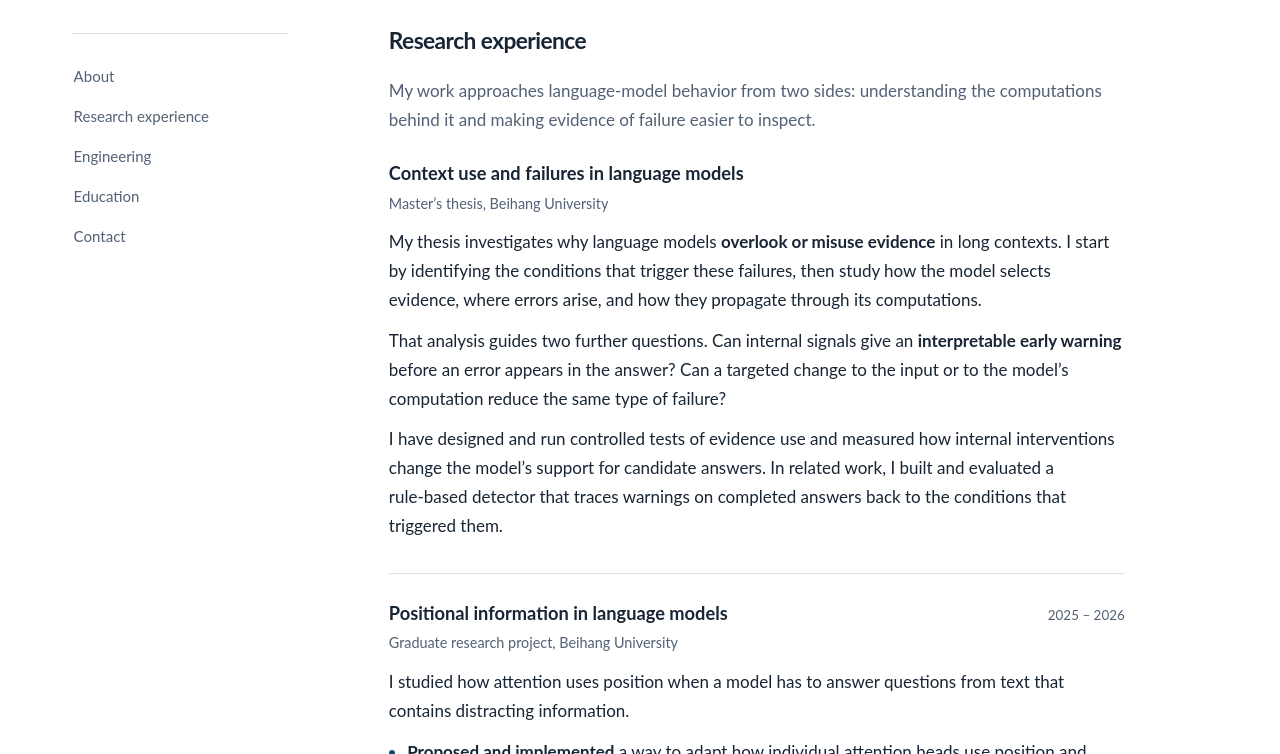
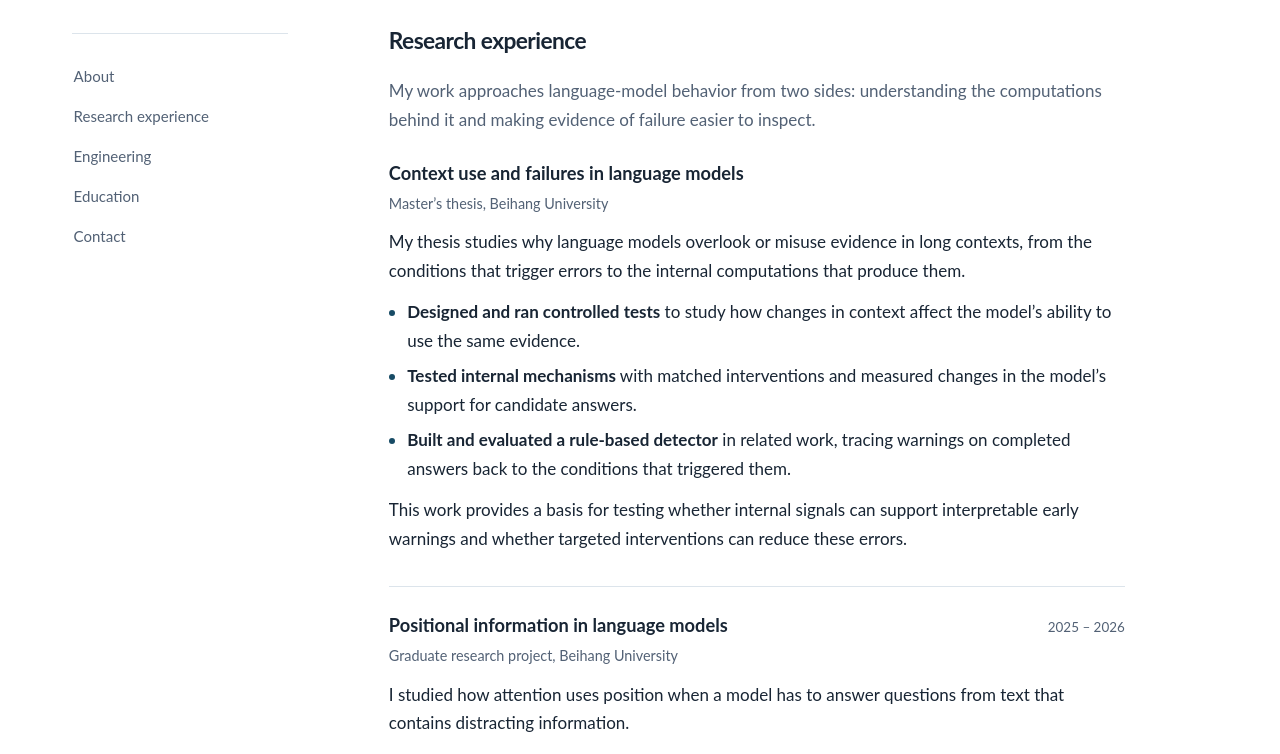
Before and after one commit to cjl-cheng/cjl-cheng.github.io, a plain HTML site: page index.html in a window 1280 px wide. Shown: the part 426-1180 px from the top of the page. Drawn offline with Linux system fonts and the light colour scheme.

Commit message:
Format thesis summary as research contributions

```diff
--- a/index.html
+++ b/index.html
@@ -64,9 +64,13 @@
               <h3 id="masters-title">Context use and failures in language models</h3>
             </div>
             <p class="project-context">Master’s thesis, Beihang University</p>
-            <p>My thesis investigates why language models <strong>overlook or misuse evidence</strong> in long contexts. I start by identifying the conditions that trigger these failures, then study how the model selects evidence, where errors arise, and how they propagate through its computations.</p>
-            <p>That analysis guides two further questions. Can internal signals give an <strong>interpretable early warning</strong> before an error appears in the answer? Can a targeted change to the input or to the model’s computation reduce the same type of failure?</p>
-            <p>I have designed and run controlled tests of evidence use and measured how internal interventions change the model’s support for candidate answers. In related work, I built and evaluated a rule-based detector that traces warnings on completed answers back to the conditions that triggered them.</p>
+            <p>My thesis studies why language models overlook or misuse evidence in long contexts, from the conditions that trigger errors to the internal computations that produce them.</p>
+            <ul class="contribution-list">
+              <li><strong>Designed and ran controlled tests</strong> to study how changes in context affect the model’s ability to use the same evidence.</li>
+              <li><strong>Tested internal mechanisms</strong> with matched interventions and measured changes in the model’s support for candidate answers.</li>
+              <li><strong>Built and evaluated a rule-based detector</strong> in related work, tracing warnings on completed answers back to the conditions that triggered them.</li>
+            </ul>
+            <p>This work provides a basis for testing whether internal signals can support interpretable early warnings and whether targeted interventions can reduce these errors.</p>
           </article>
           <article class="research-project" id="positional-information" aria-labelledby="position-title">
             <div class="project-heading">
```
